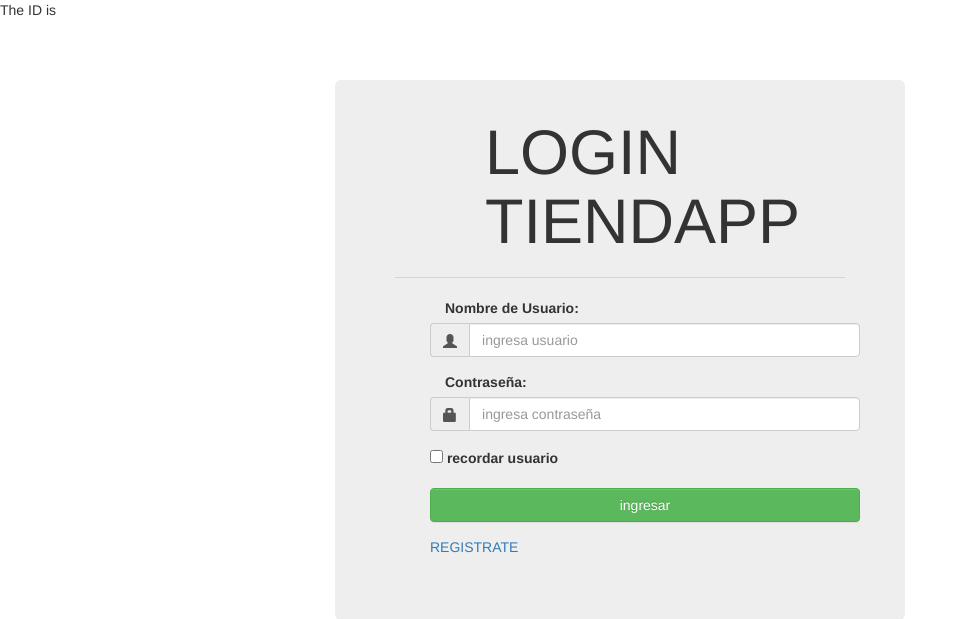
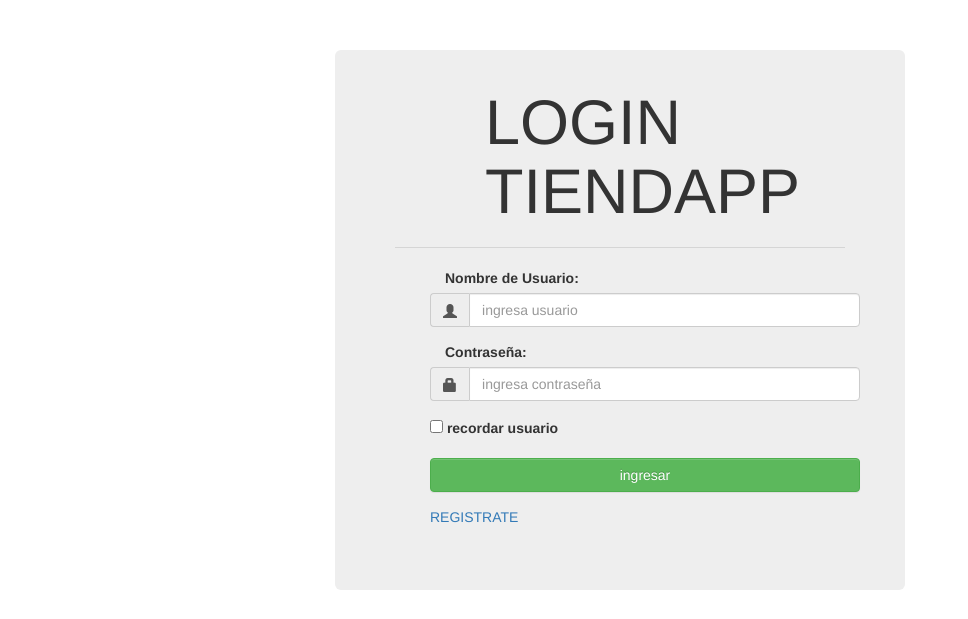
Before and after one commit to malu1985/Tiendaapp, a PHP site: page / in a window 1280 px wide. Shown: the top 619 px of the page, without its empty margins (0-968 px from the left). Run offline with PHP 8.4, Linux system fonts and the light colour scheme; some libraries are stand-ins or nearby versions.

Commit message:
Update index.php

```diff
--- a/index.php
+++ b/index.php
@@ -22,8 +22,9 @@
 </script>
 
 	<body>
-	<p class="greeting-id">The ID is </p>
-		</div>
+		<div class="greeting-id"></div>
+
+
 		 <div class="container">
 			<div class="col-sm-10" style="width:600px; margin-left: 250px;margin-top: 50px">
 
```
